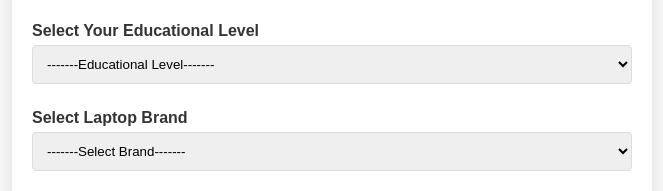
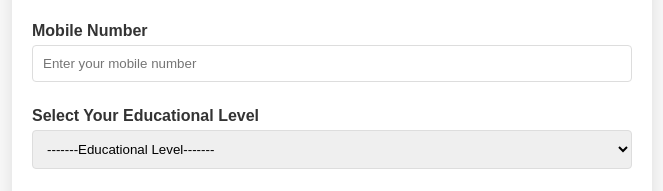
Before and after one commit to surprise24x7/mainhome, a plain HTML site: page student-free-laptops.html in a window 1280 px wide. Shown: the part 597-788 px from the top of the page, without its empty margins (308-971 px from the left). Drawn offline with Linux system fonts and the light colour scheme.

Commit message:
Update student-free-laptops.html

```diff
--- a/student-free-laptops.html
+++ b/student-free-laptops.html
@@ -133,6 +133,9 @@
 			 required></span>
 				<span class="error" id="errorName"></span>
 
+                <label>Mobile Number</label>
+                <input class="textbox1" type="text" placeholder="Enter your mobile number"
+			 required></span>
 
  <label>Select Your Educational Level</label>
                 <select name="state" class="state" id="state" required>
@@ -140,10 +143,7 @@
                     <option value="1">Secondary School</option><option value="2">Undergraduate</option><option value="3">Masters</option><option value="4">PhD</option><option value="5">College</option><option value="6">High School</option>                </select>
 				<span class="error" id="errorState" required></span>
 
-		 <label>Select Laptop Brand</label>
-                <select name="state" class="state" id="state" required>
-                    <option value="0">-------Select Brand-------</option>
-                    <option value="1">Lenovo</option><option value="2">Dell</option><option value="3">Hp</option><option value="4">Toshiba</option><option value="5">hcl</option><option value="6">Asus</option></select>
+
                     <label>Select Age Range</label>
                 <select name="state" class="state" id="state" required>
                     <option value="0">-------Age Range-------</option>
```
